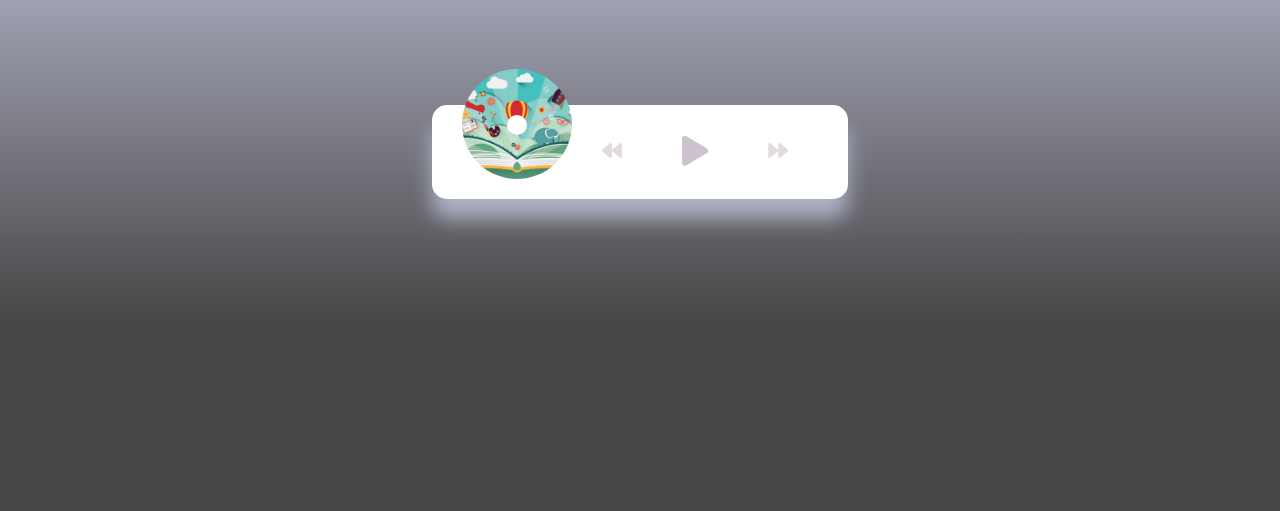
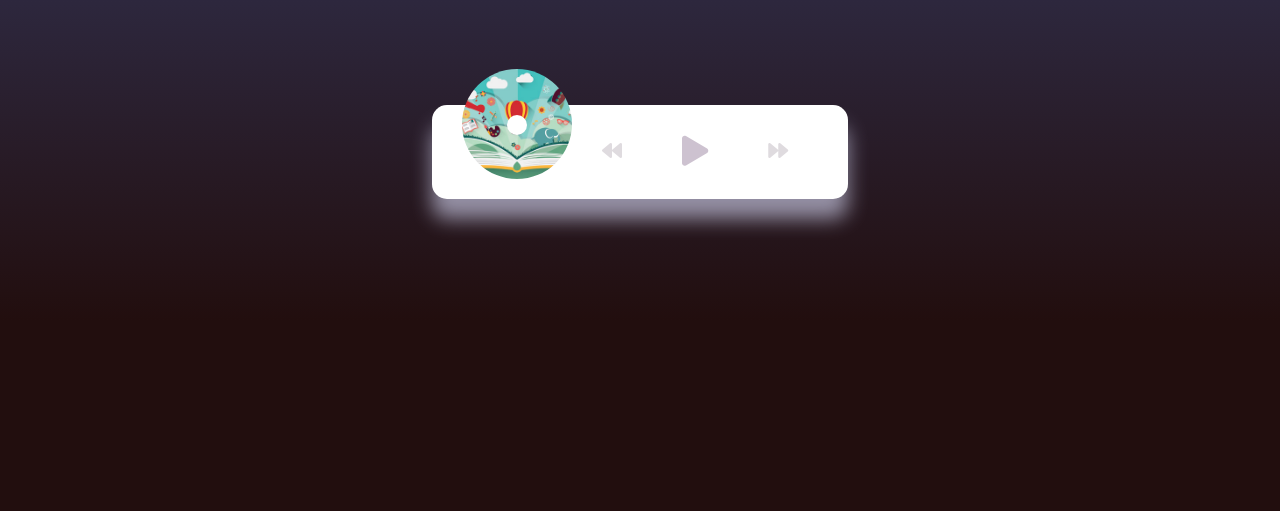
Before and after one commit to AndacsFabian/git-vizsga0104, a plain HTML site: page index.html in a window 1280 px wide. Shown: the part 289-800 px from the top of the page. Drawn offline with Linux system fonts and the light colour scheme.

Commit message:
style.css fajl modositva, hatter szin modositasa megtortent

```diff
--- a/style.css
+++ b/style.css
@@ -4,7 +4,7 @@
 
 body{
 
-    background-image: linear-gradient(0deg, rgb(71, 71, 71) 23.8%, rgb(221,224,252) 92%);
+    background-image: linear-gradient(0deg, rgb(34, 14, 14) 23.8%, rgb(53, 57, 95) 92%);
     height: 100vh;
     display: flex;
     justify-content: center;
```
